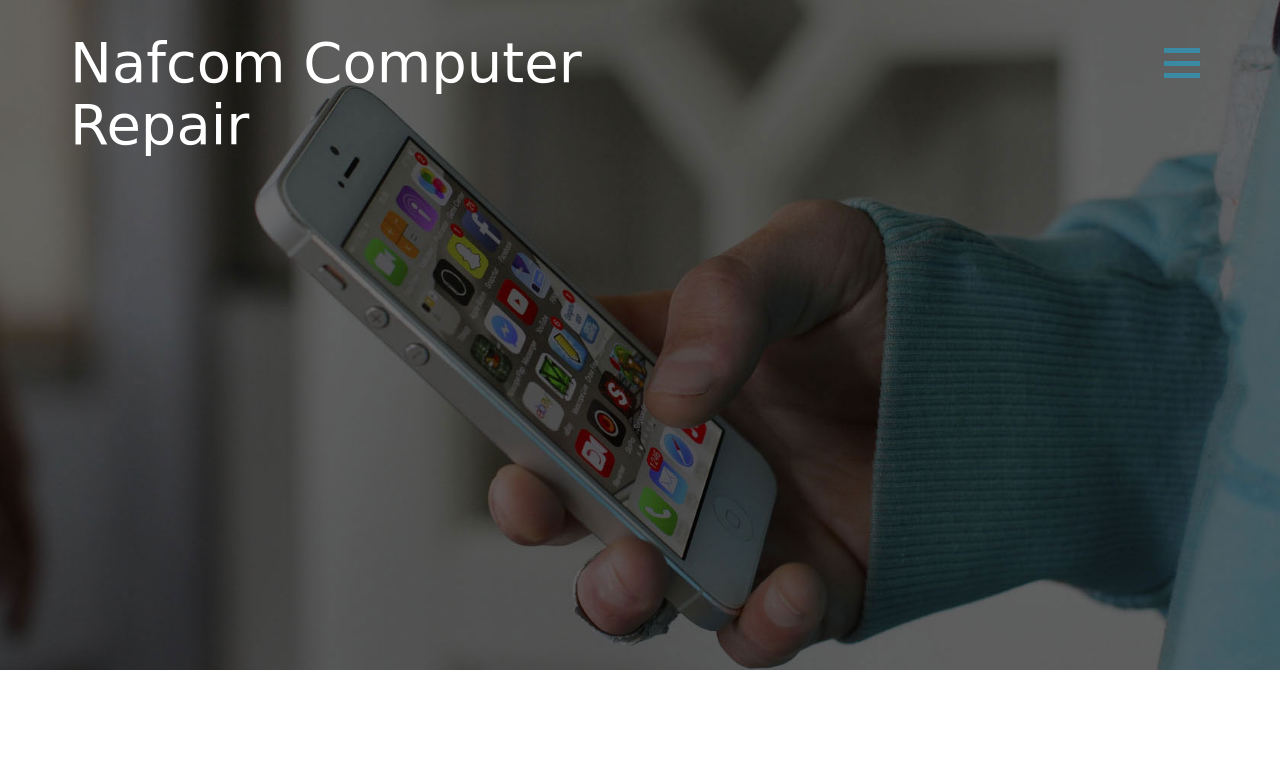
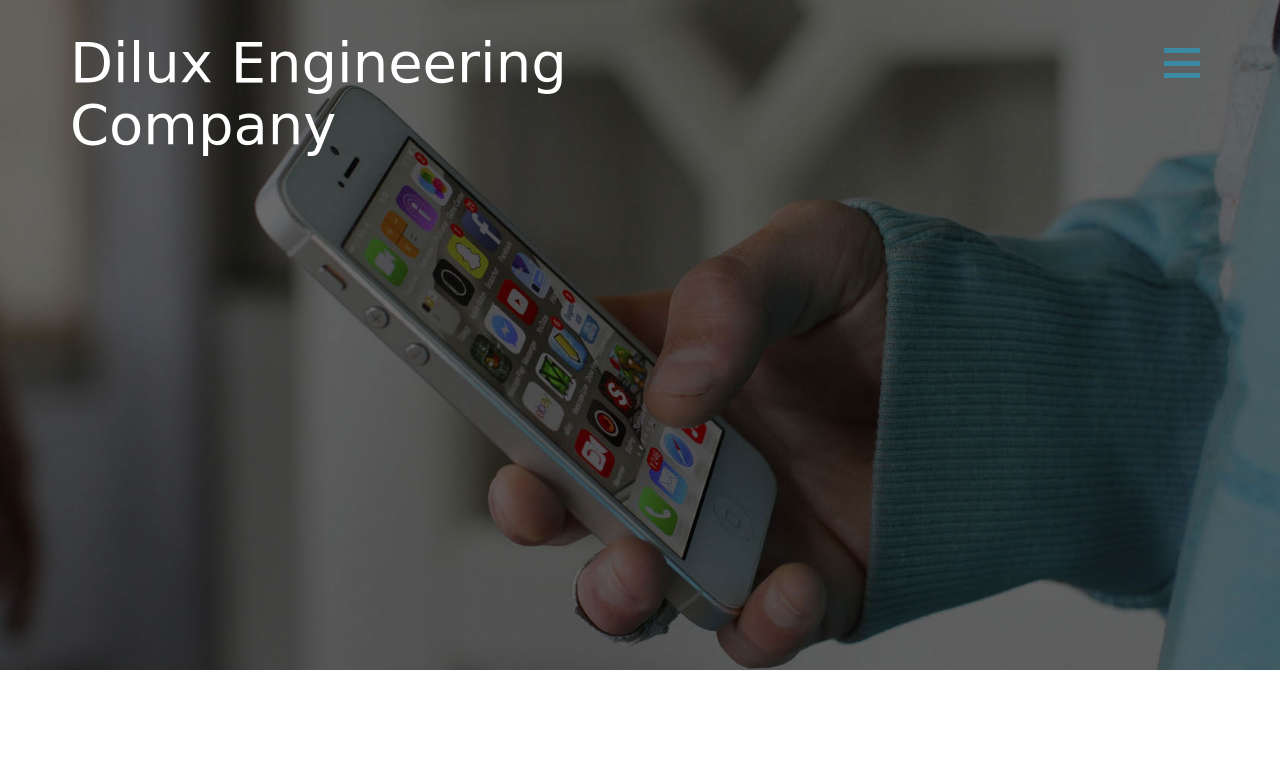
Before and after one commit to g-kelvin/Olela-Website, a plain HTML site: page index.html in a window 1280 px wide. Shown: the top 763 px of the page. Drawn offline with Linux system fonts and the light colour scheme; a web font is replaced by a local one.

Commit message:
first commit

```diff
--- a/index.html
+++ b/index.html
@@ -6,7 +6,7 @@ License URL: http://creativecommons.org/licenses/by/3.0/
 <!DOCTYPE HTML>
 <html>
 <head>
-<title> Nafcom Computer Repair</title>
+<title> Dilux Engineering Company</title>
 <link href="css/bootstrap.css" rel="stylesheet" type="text/css" media="all">
 <!-- jQuery (necessary for Bootstrap's JavaScript plugins) -->
 <script src="js/jquery-1.11.0.min.js"></script>
@@ -48,7 +48,7 @@ Smartphone Compatible web template, free webdesigns for Nokia, Samsung, LG, Sony
  	<div class="container">
  		<div class="banner-main">
  			 <div class="logo wow bounceInLeft" data-wow-delay="0.1s">
- 			 	<h1><a href="index.html">Nafcom Computer Repair</a></h1>
+ 			 	<h1><a href="index.html">Dilux Engineering Company</a></h1>
  			 </div>
 			<div class="top-nav-w3layouts">
 				<div class="menu" >
```
